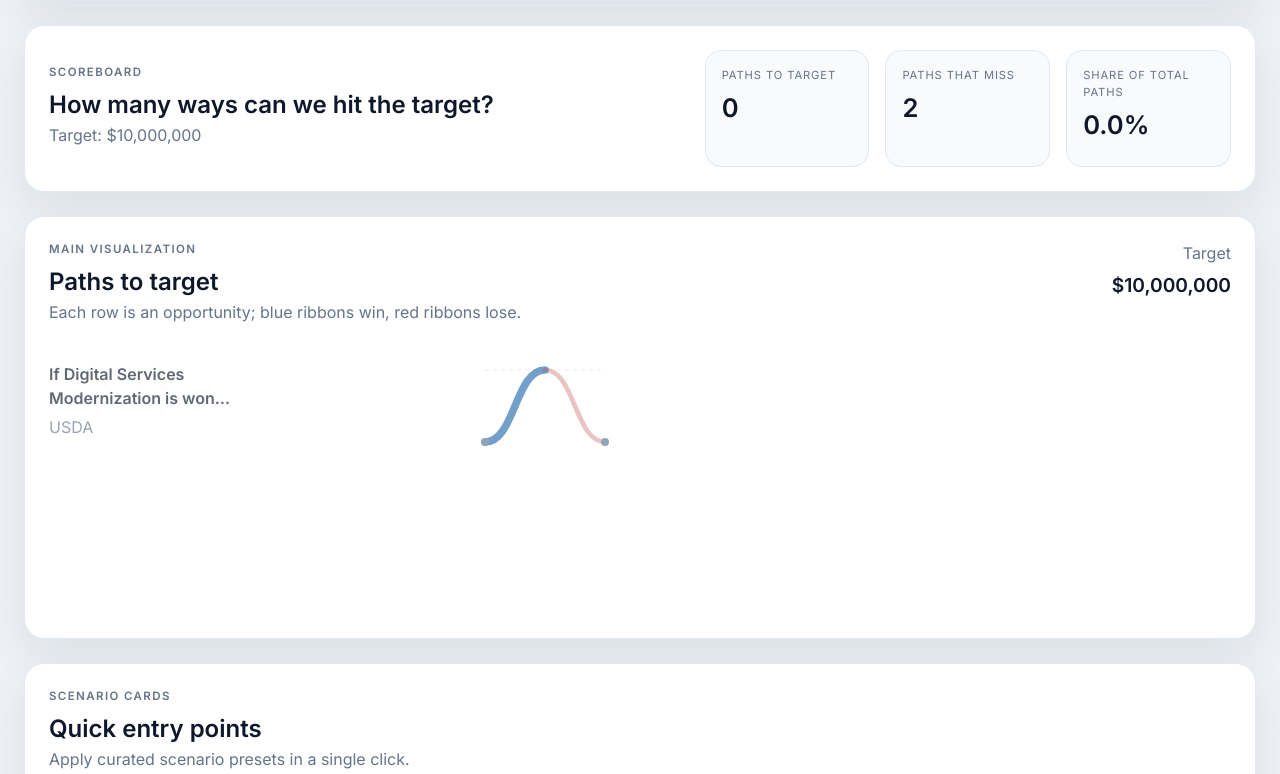
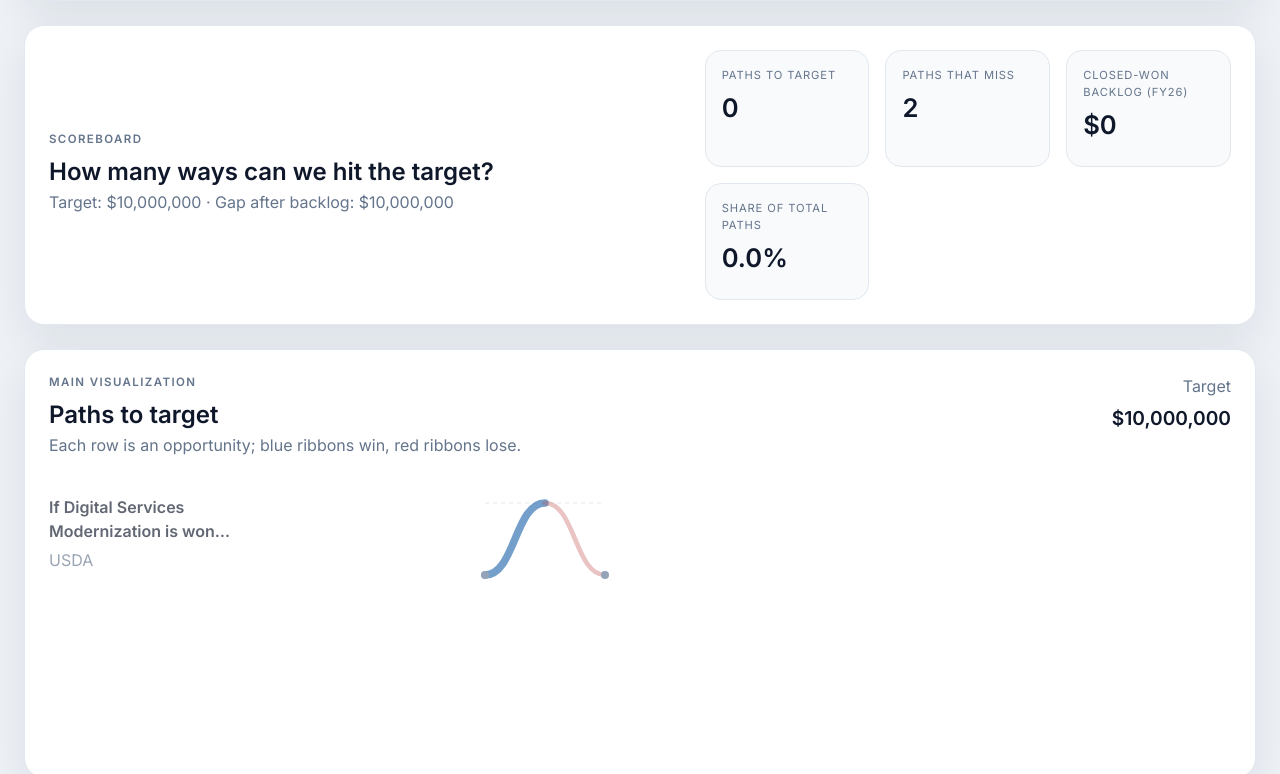
Before and after one commit to danmunz/path-to-revenue, a React (Vite) app: page / in a window 1280 px wide. Shown: the part 466-1240 px from the top of the page. Built offline with nearby package versions, Linux system fonts and the light colour scheme.

Commit message:
Reduce decision tree load and add backlog

```diff
--- a/src/App.tsx
+++ b/src/App.tsx
@@ -9,8 +9,16 @@ import { buildDecisionTree, countPaths } from './domain/decisionTree';
 import { parseSelectionsFromUrl, syncSelectionsToUrl } from './domain/urlState';
 
 function App() {
-  const { hydrateFromRepository, opportunities, isLoading, selections, revenueTarget, setSelections } =
-    useAppState();
+  const {
+    hydrateFromRepository,
+    opportunities,
+    isLoading,
+    selections,
+    revenueTarget,
+    backlogRevenue,
+    truncatedCount,
+    setSelections,
+  } = useAppState();
   const [slowMotion, setSlowMotion] = useState(false);
 
   useEffect(() => {
@@ -46,8 +54,8 @@ function App() {
   }, []);
 
   const decisionTree = useMemo(
-    () => buildDecisionTree(opportunities, selections, revenueTarget),
-    [opportunities, selections, revenueTarget]
+    () => buildDecisionTree(opportunities, selections, revenueTarget, backlogRevenue),
+    [opportunities, selections, revenueTarget, backlogRevenue]
   );
   const counts = useMemo(
     () => countPaths(decisionTree.root, opportunities.length),
@@ -57,12 +65,13 @@ function App() {
   return (
     <LayoutShell title="Revenue Path Planner" subtitle="Paths-to-target decision tree" isLoading={isLoading}>
       <ControlStrip opportunities={opportunities} selections={selections} />
-      <Scoreboard counts={counts} revenueTarget={revenueTarget} />
+      <Scoreboard counts={counts} revenueTarget={revenueTarget} backlogRevenue={backlogRevenue} />
       <PathTree
         opportunities={opportunities}
         tree={decisionTree}
         revenueTarget={revenueTarget}
         slowMotion={slowMotion}
+        truncatedCount={truncatedCount}
       />
       <ScenarioCards opportunities={opportunities} />
     </LayoutShell>
--- a/src/components/PathTree.tsx
+++ b/src/components/PathTree.tsx
@@ -9,6 +9,7 @@ type PathTreeProps = {
   tree: DecisionTree;
   revenueTarget: number;
   slowMotion: boolean;
+  truncatedCount: number;
 };
 
 type PositionedNode = TreeNode & {
@@ -70,7 +71,7 @@ function deriveOpacity(opportunity: Opportunity, outcome: Outcome): number {
   return Math.max(0.2, Math.min(base, 0.9));
 }
 
-export function PathTree({ opportunities, tree, revenueTarget, slowMotion }: PathTreeProps) {
+export function PathTree({ opportunities, tree, revenueTarget, slowMotion, truncatedCount }: PathTreeProps) {
   const { setSelection, selections } = useAppState();
   const [hoveredId, setHoveredId] = useState<string | null>(null);
   const [selectedId, setSelectedId] = useState<string | null>(null);
@@ -149,6 +150,9 @@ export function PathTree({ opportunities, tree, revenueTarget, slowMotion }: Pat
           <p className="eyebrow">Main visualization</p>
           <h2>Paths to target</h2>
           <p className="muted">Each row is an opportunity; blue ribbons win, red ribbons lose.</p>
+          {truncatedCount > 0 && (
+            <p className="muted">Showing the top {opportunities.length} open opportunities ({truncatedCount} hidden).</p>
+          )}
         </div>
         <div className="path-tree__meta">
           <p className="muted">Target</p>
@@ -167,6 +171,7 @@ export function PathTree({ opportunities, tree, revenueTarget, slowMotion }: Pat
             );
           })}
         </div>
+        <div className="path-tree__canvas">
           <svg className="path-tree__svg" width={width} height={height} role="img">
             <title>Paths to revenue target decision tree</title>
             <g className="path-tree__gridlines">
@@ -223,6 +228,7 @@ export function PathTree({ opportunities, tree, revenueTarget, slowMotion }: Pat
             </g>
           </svg>
         </div>
+      </div>
     </section>
   );
 }
--- a/src/components/Scoreboard.tsx
+++ b/src/components/Scoreboard.tsx
@@ -4,15 +4,19 @@ import { formatCurrency } from '../domain/decisionTree';
 type ScoreboardProps = {
   counts: PathCounts;
   revenueTarget: number;
+  backlogRevenue: number;
 };
 
-export function Scoreboard({ counts, revenueTarget }: ScoreboardProps) {
+export function Scoreboard({ counts, revenueTarget, backlogRevenue }: ScoreboardProps) {
+  const gapToTarget = Math.max(revenueTarget - backlogRevenue, 0);
   return (
     <section className="scoreboard">
       <div>
         <p className="eyebrow">Scoreboard</p>
         <h2>How many ways can we hit the target?</h2>
-        <p className="muted">Target: {formatCurrency(revenueTarget)}</p>
+        <p className="muted">
+          Target: {formatCurrency(revenueTarget)} · Gap after backlog: {formatCurrency(gapToTarget)}
+        </p>
       </div>
       <div className="scoreboard__stats">
         <div className="scoreboard__stat">
@@ -24,6 +28,10 @@ export function Scoreboard({ counts, revenueTarget }: ScoreboardProps) {
           <p className="stat-value">{counts.failure.toLocaleString()}</p>
         </div>
         <div className="scoreboard__stat">
+          <p className="stat-label">Closed-won backlog (FY26)</p>
+          <p className="stat-value">{formatCurrency(backlogRevenue)}</p>
+        </div>
+        <div className="scoreboard__stat">
           <p className="stat-label">Share of total paths</p>
           <p className="stat-value">{counts.percentSuccess.toFixed(1)}%</p>
         </div>
--- a/src/domain/decisionTree.ts
+++ b/src/domain/decisionTree.ts
@@ -66,15 +66,18 @@ function createNode(params: Partial<TreeNode> & Pick<TreeNode, 'id' | 'depth' |
 export function buildDecisionTree(
   opportunities: Opportunity[],
   selections: ScenarioSelection,
-  revenueTarget: number
+  revenueTarget: number,
+  startingRevenue = 0
 ): DecisionTree {
   const sorted = [...opportunities].sort((a, b) => a.startDate.getTime() - b.startDate.getTime());
   const root = createNode({
     id: 'root',
     depth: 0,
-    revenue: sorted
-      .filter((opp) => getResolvedOutcome(opp, selections) === 'win' && opp.closed)
-      .reduce((sum, opp) => sum + opp.tcv, 0),
+    revenue:
+      startingRevenue +
+      sorted
+        .filter((opp) => getResolvedOutcome(opp, selections) === 'win' && opp.closed)
+        .reduce((sum, opp) => sum + opp.tcv, 0),
     probability: 1,
     resolved: sorted.reduce<Record<string, Outcome>>((acc, opp) => {
       const outcome = getResolvedOutcome(opp, selections);
--- a/src/state/appState.ts
+++ b/src/state/appState.ts
@@ -7,6 +7,8 @@ export type AppState = {
   isLoading: boolean;
   opportunities: Opportunity[];
   revenueTarget: number;
+  backlogRevenue: number;
+  truncatedCount: number;
   selections: ScenarioSelection;
   hydrateFromRepository: () => Promise<void>;
   setSelection: (opportunityId: string, status: ScenarioSelection[string] | null) => void;
@@ -15,11 +17,27 @@ export type AppState = {
 };
 
 const repository: DataRepository = createRepository();
+const MAX_OPEN_OPPORTUNITIES = 30;
+
+function isFy26(date: Date): boolean {
+  return date.getFullYear() === 2026;
+}
+
+function prioritizeOpportunities(opportunities: Opportunity[]): Opportunity[] {
+  return [...opportunities].sort((a, b) => {
+    if (a.topPriority !== b.topPriority) return a.topPriority ? -1 : 1;
+    if (a.portfolioPriority !== b.portfolioPriority) return a.portfolioPriority ? -1 : 1;
+    if (a.tcv !== b.tcv) return b.tcv - a.tcv;
+    return a.startDate.getTime() - b.startDate.getTime();
+  });
+}
 
 export const useAppState = create<AppState>((set, get) => ({
   isLoading: false,
   opportunities: [],
   revenueTarget: 0,
+  backlogRevenue: 0,
+  truncatedCount: 0,
   selections: {},
   hydrateFromRepository: async () => {
     if (get().isLoading) return;
@@ -29,7 +47,18 @@ export const useAppState = create<AppState>((set, get) => ({
         repository.getOpportunities(),
         repository.getRevenueTarget(),
       ]);
-      set({ opportunities, revenueTarget });
+      const backlogRevenue = opportunities
+        .filter((opportunity) => opportunity.closed && opportunity.bapStage === 'closed-won' && isFy26(opportunity.startDate))
+        .reduce((sum, opportunity) => sum + opportunity.tcv, 0);
+      const openOpportunities = opportunities.filter((opportunity) => !opportunity.closed);
+      const prioritized = prioritizeOpportunities(openOpportunities);
+      const truncated = Math.max(prioritized.length - MAX_OPEN_OPPORTUNITIES, 0);
+      set({
+        opportunities: prioritized.slice(0, MAX_OPEN_OPPORTUNITIES),
+        revenueTarget,
+        backlogRevenue,
+        truncatedCount: truncated,
+      });
     } catch (error) {
       console.error('Failed to hydrate data repository', error);
     } finally {
--- a/src/styles/global.css
+++ b/src/styles/global.css
@@ -243,6 +243,12 @@ main {
   align-items: start;
 }
 
+.path-tree__canvas {
+  width: 100%;
+  overflow-x: auto;
+  overflow-y: hidden;
+}
+
 .path-tree__labels {
   display: grid;
   gap: 1.4rem;
```
Lines whose indentation alone changed are shown as unchanged.
